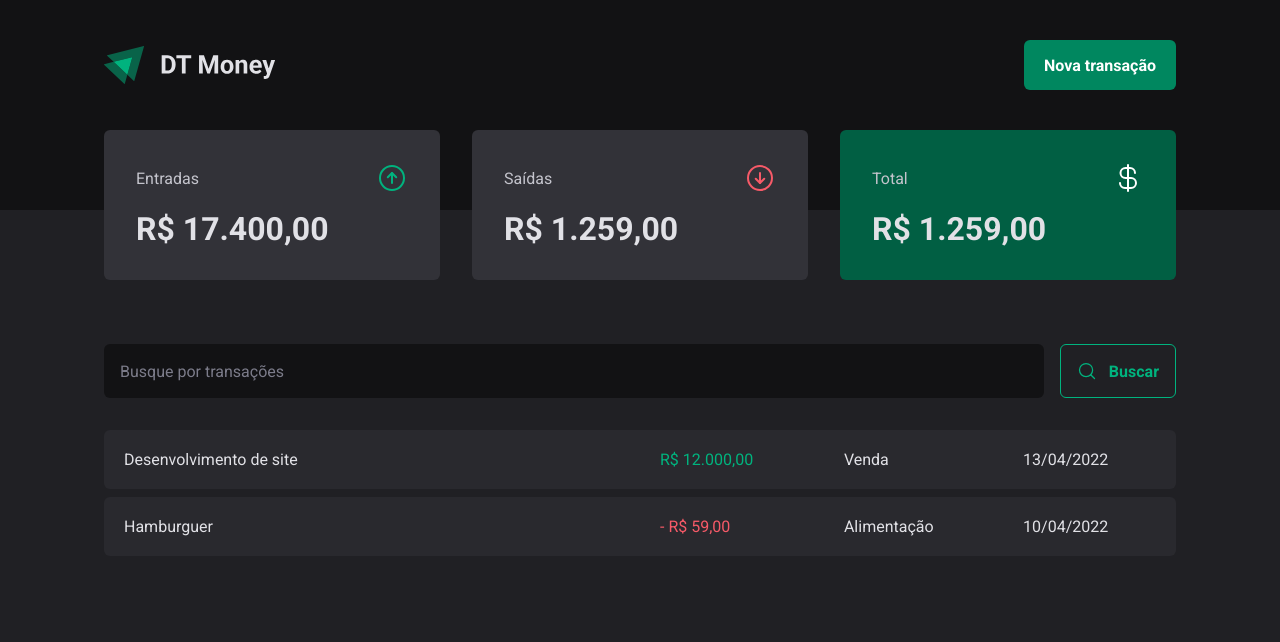
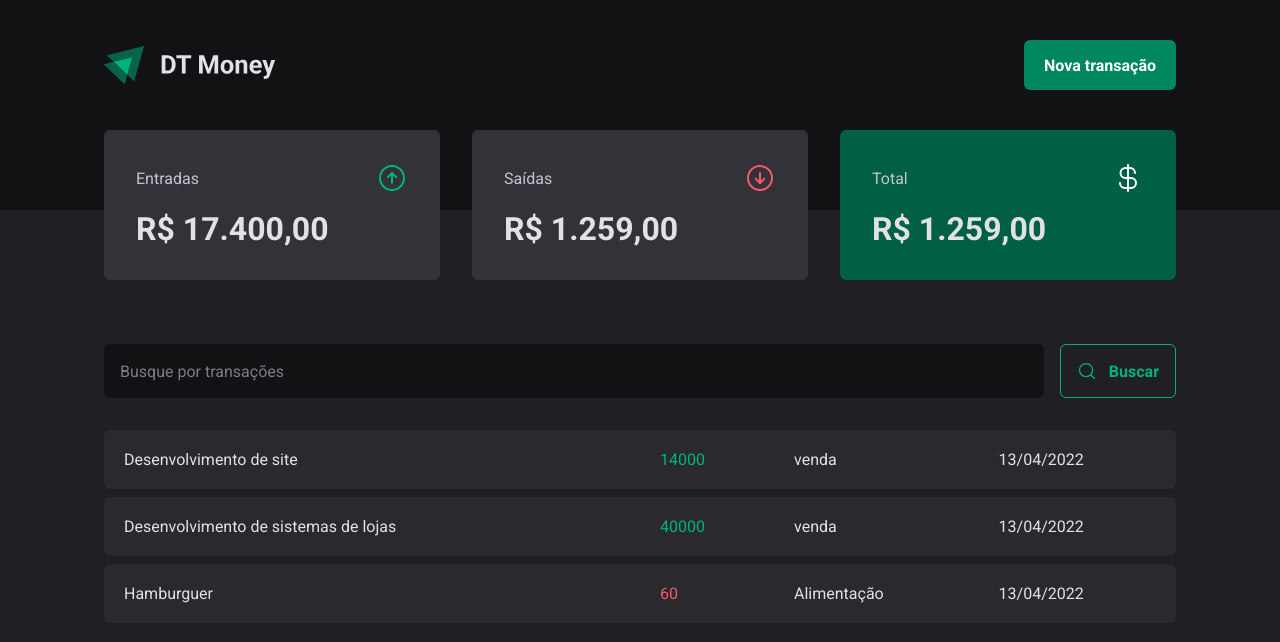
Before and after one commit to eddyzera/dt-money-ignite, a React (Vite) app: page / in a window 1280 px wide. Shown: the top 642 px of the page. Built offline with nearby package versions, Linux system fonts and the light colour scheme; data requests are answered from the project's data file.

Commit message:
refactor: get data from api and render on screen

```diff
--- a/package.json
+++ b/package.json
@@ -6,7 +6,8 @@
   "scripts": {
     "dev": "vite",
     "build": "tsc && vite build",
-    "preview": "vite preview"
+    "preview": "vite preview",
+    "local:server": "npx json-server server.json -p 3333 -w -d 500"
   },
   "dependencies": {
     "@radix-ui/react-dialog": "^1.0.2",
@@ -21,6 +22,7 @@
     "@types/react-dom": "^18.0.9",
     "@types/styled-components": "^5.1.26",
     "@vitejs/plugin-react": "^3.0.0",
+    "json-server": "^0.17.1",
     "typescript": "^4.9.3",
     "vite": "^4.0.0"
   }
--- /dev/null
+++ b/server.json
@@ -0,0 +1,28 @@
+{
+  "transactions": [
+    {
+      "id": 1,
+      "description": "Desenvolvimento de site",
+      "type": "income",
+      "category": "venda",
+      "price": 14000,
+      "createdAt": "2023-01-18T19:07:49.166Z"
+    },
+    {
+      "id": 2,
+      "description": "Desenvolvimento de sistemas de lojas",
+      "type": "income",
+      "category": "venda",
+      "price": 40000,
+      "createdAt": "2023-01-07T19:07:49.166Z"
+    },
+    {
+      "id": 3,
+      "description": "Hamburguer",
+      "type": "outcome",
+      "category": "Alimentação",
+      "price": 60,
+      "createdAt": "2023-01-07T19:07:49.166Z"
+    }
+  ]
+}
--- a/src/pages/Transactions/Transactions.tsx
+++ b/src/pages/Transactions/Transactions.tsx
@@ -1,8 +1,31 @@
-import React from 'react'
+import React, { useEffect, useState } from 'react'
 import { Header, SearchForm, Summary } from '../../components'
 import { PriceHighLight, TransactionsContainer, TransactionTable } from './styles'
 
+interface Transaction {
+  id: number,
+  description: string,
+  type: 'income' | 'outcome',
+  price: number,
+  category: string,
+  createdAt: string
+}
+
 export const Transactions: React.FunctionComponent = () => {
+
+  const [transactions, setTransactions] = useState<Transaction[]>([])
+
+  const loadTransactions = async () => {
+    const response = await fetch('http://localhost:3333/transactions')
+    const data = await response.json()
+
+    setTransactions(data)
+  }
+
+  useEffect(() => {
+    loadTransactions()
+  }, [])
+
   return (
     <div>
       <Header />
@@ -11,26 +34,20 @@
         <SearchForm />
         <TransactionTable>
           <tbody>
-            <tr>
-              <td width="50%">Desenvolvimento de site</td>
-              <td>
-                <PriceHighLight variant='income'>
-                  R$ 12.000,00
-                </PriceHighLight>
-              </td>
-              <td>Venda</td>
-              <td>13/04/2022</td>
-            </tr>
-            <tr>
-              <td width="50%">Hamburguer</td>
-              <td>
-                <PriceHighLight variant='outcome'>
-                  - R$ 59,00
-                </PriceHighLight>
-              </td>
-              <td>Alimentação</td>
-              <td>10/04/2022</td>
-            </tr>
+            {transactions.map(transaction => {
+              return (
+                <tr key={transaction.id}>
+                  <td width="50%">{transaction.description}</td>
+                  <td>
+                    <PriceHighLight variant={transaction.type}>
+                      {transaction.price}
+                    </PriceHighLight>
+                  </td>
+                  <td>{transaction.category}</td>
+                  <td>13/04/2022</td>
+                </tr>
+              )
+            })}
           </tbody>
         </TransactionTable>
       </TransactionsContainer>
```
Also changed, not shown: 1 other file (tests, documents, lock files or other folders).
